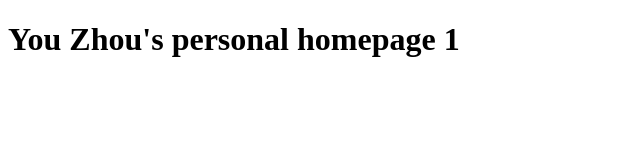
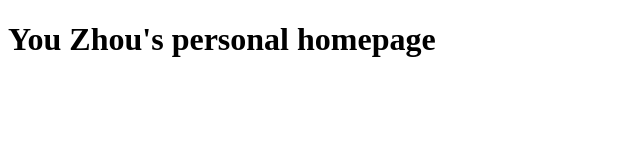
Before and after one commit to Codezy99/YouZhou.github.io, a plain HTML site: page index.html in a window 1280 px wide. Shown: the full height of the page, 0-640 px from the left. Drawn offline with Linux system fonts and the light colour scheme.

Commit message:
Update index.html

```diff
--- a/index.html
+++ b/index.html
@@ -2,7 +2,7 @@
 <html>
 <body>
 
-<h1>You Zhou's personal homepage 1</h1>
+<h1>You Zhou's personal homepage</h1>
 
 </body>
 </html>
```
